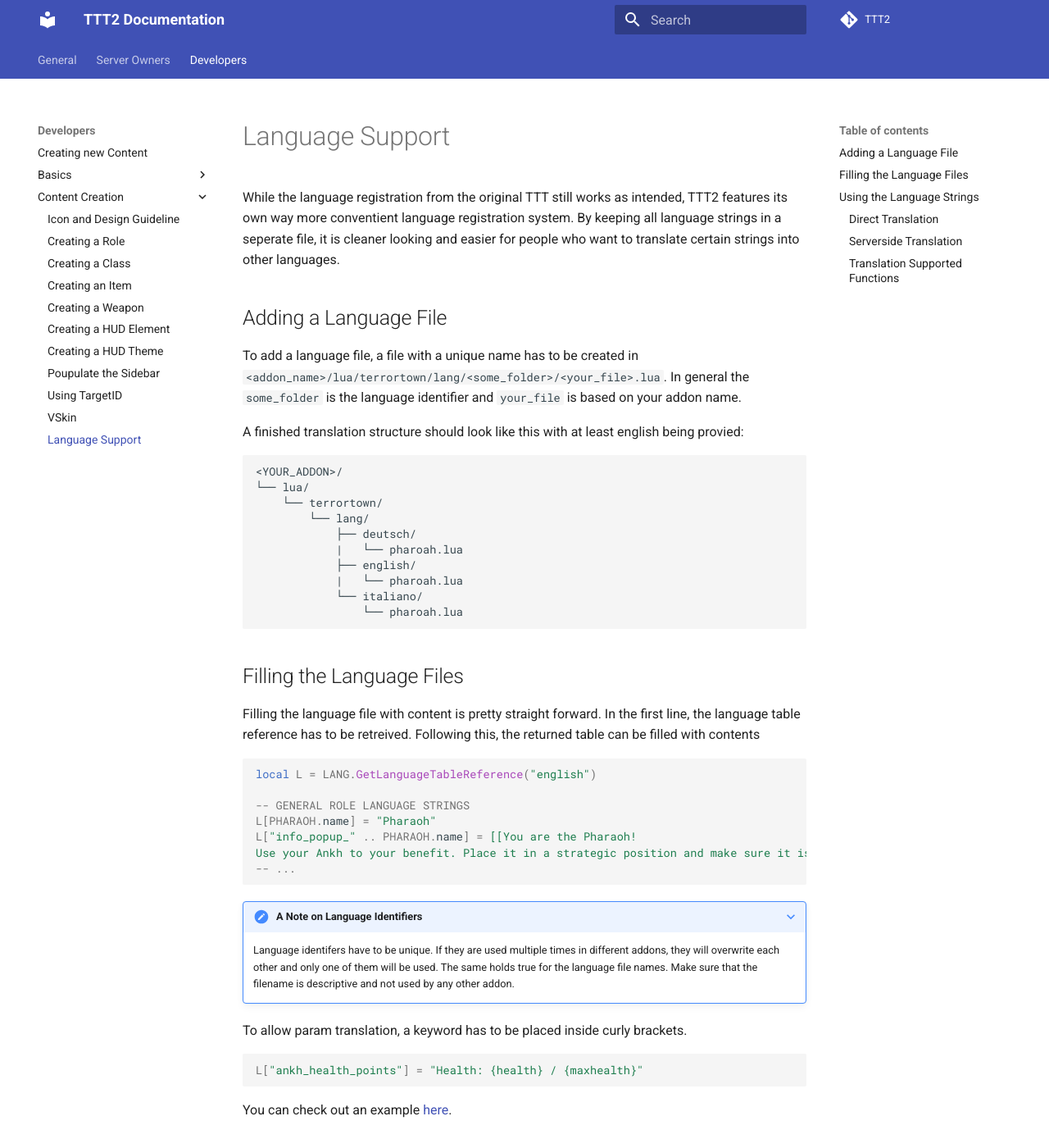
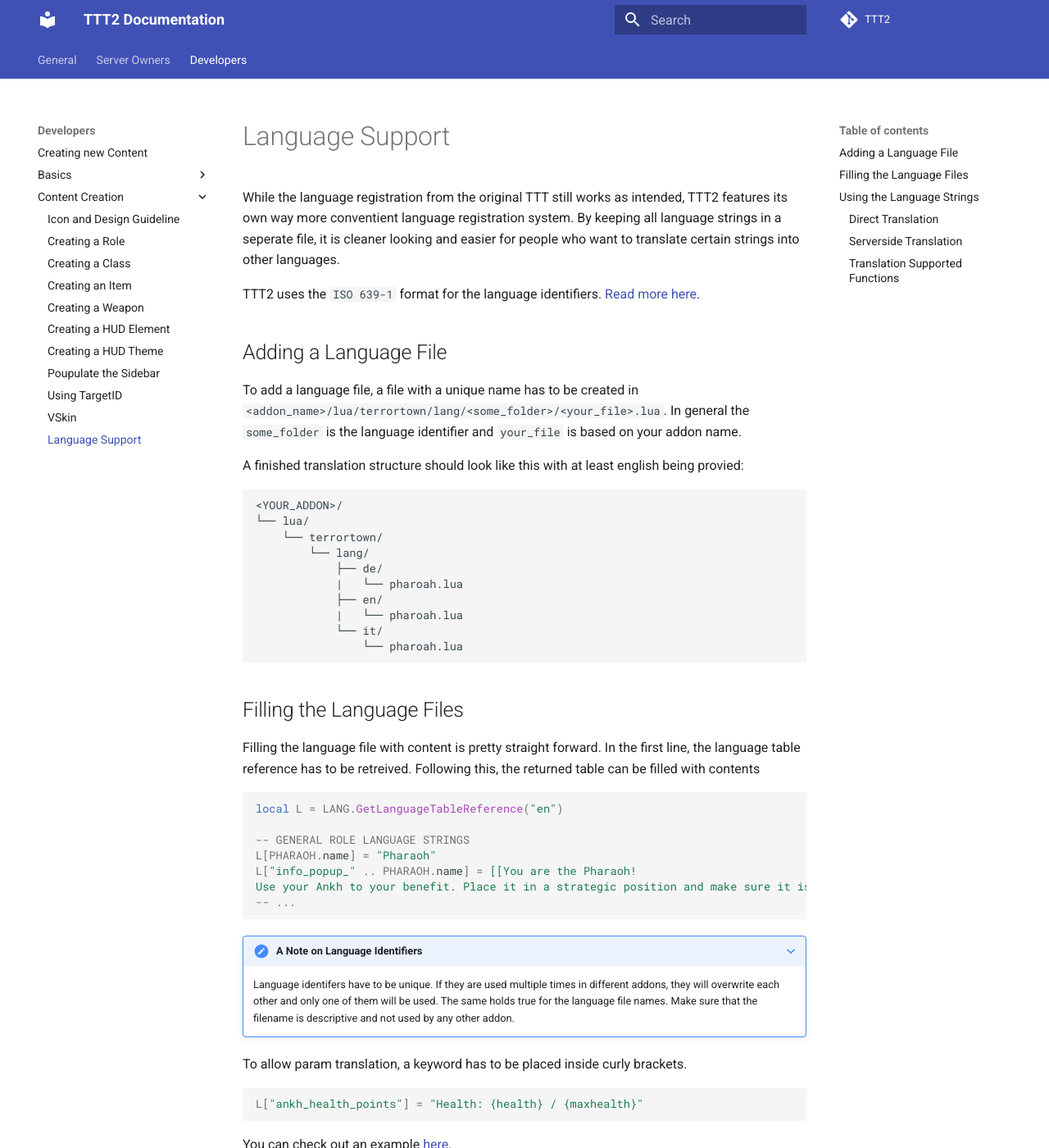
Before and after one commit to TTT-2/docs, an MkDocs documentation site: the page built from docs/developers/content-creation/language-support.md, in a window 1280 px wide and 1400 px high. Shown: the whole window at 82% size. Built offline with MkDocs 1.6.1 and Material for MkDocs 9.7.7, drawn with Linux system fonts in a browser that asks for light colours; comment, search, counter and statistics services are not loaded.

Commit message:
updated language info

````diff
--- a/docs/developers/content-creation/language-support.md
+++ b/docs/developers/content-creation/language-support.md
@@ -1,6 +1,8 @@
 # Language Support
 
 While the language registration from the original TTT still works as intended, TTT2 features its own way more conventient language registration system. By keeping all language strings in a seperate file, it is cleaner looking and easier for people who want to translate certain strings into other languages.
+
+TTT2 uses the `ISO 639-1` format for the language identifiers. [Read more here](https://en.wikipedia.org/wiki/List_of_ISO_639-1_codes).
 
 ## Adding a Language File
 
@@ -12,11 +14,11 @@ A finished translation structure should look like this with at least english bei
 └── lua/
     └── terrortown/
         └── lang/
-            ├── deutsch/
+            ├── de/
             |   └── pharoah.lua
-            ├── english/
+            ├── en/
             |   └── pharoah.lua
-            └── italiano/
+            └── it/
                 └── pharoah.lua
 ```
 
@@ -25,7 +27,7 @@ A finished translation structure should look like this with at least english bei
 Filling the language file with content is pretty straight forward. In the first line, the language table reference has to be retreived. Following this, the returned table can be filled with contents
 
 ```lua
-local L = LANG.GetLanguageTableReference("english")
+local L = LANG.GetLanguageTableReference("en")
 
 -- GENERAL ROLE LANGUAGE STRINGS
 L[PHARAOH.name] = "Pharaoh"
````
